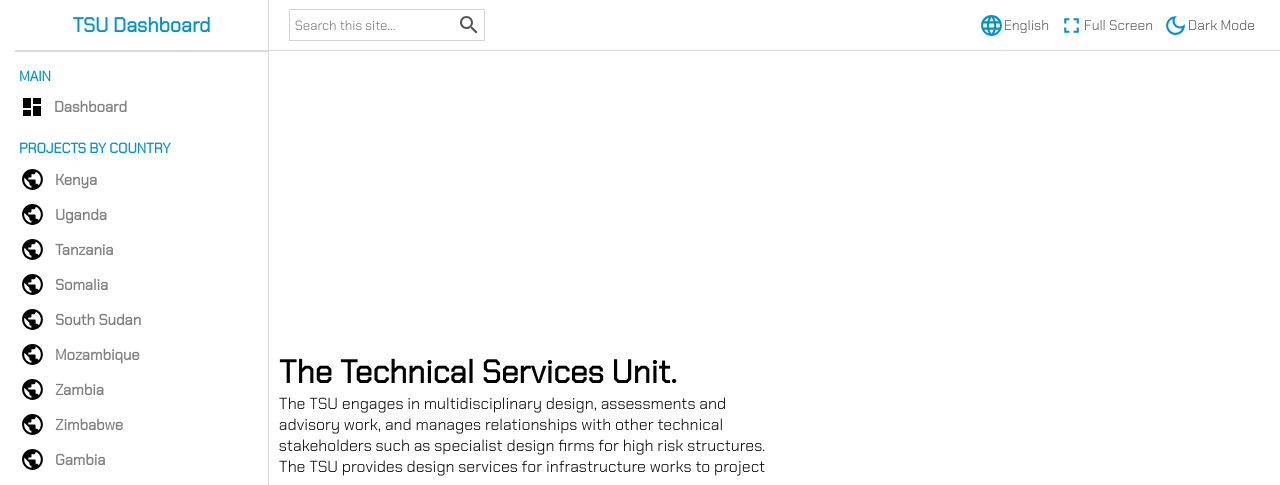
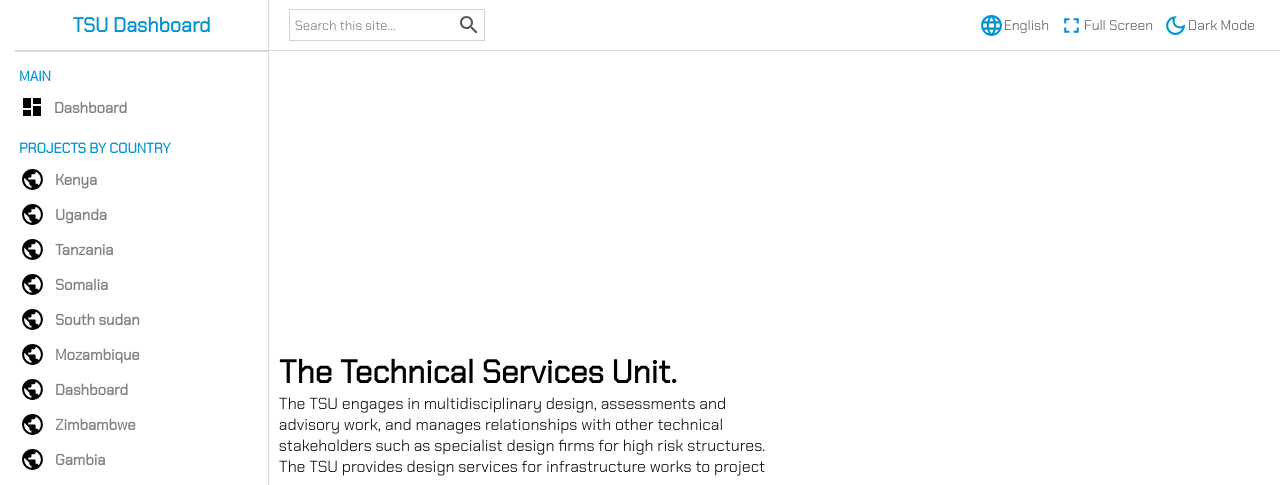
Before and after one commit to MugoDom/dashboard, a React (Create React App) app: page / in a window 1280 px wide. Shown: the top 485 px of the page. Built offline with nearby package versions, Linux system fonts and the light colour scheme.

Commit message:
resolve side bar links

```diff
--- a/package.json
+++ b/package.json
@@ -13,7 +13,6 @@
     "@testing-library/user-event": "^13.5.0",
     "framer-motion": "^6.5.1",
     "react": "^18.2.0",
-    "react-3d-cube": "^1.0.5",
     "react-dom": "^18.2.0",
     "react-router-dom": "^6.3.0",
     "react-scripts": "5.0.1",
--- a/src/App.js
+++ b/src/App.js
@@ -1,4 +1,4 @@
-import { BrowserRouter, Routes, Route } from "react-router-dom";
+import { Routes, Route } from "react-router-dom";
 import Home from "./pages/home/Home";
 import Gambia from "./pages/countries/gambia/Gambia";
 import Kenya from "./pages/countries/kenya/Kenya";
@@ -14,27 +14,18 @@ import Zimbabwe from "./pages/countries/zimbabwe/Zimbabwe";
 function App() {
   return (
     <div className="App">
-      <BrowserRouter>
-        <Routes>
-          <Route path="/" />
-          <Route index element={<Home />} />
-          <Route path="countries">
-            <Route path="gambia" element={<Gambia />} />
-            <Route path="kenya" element={<Kenya />} />
-            <Route path="mozambique" element={<Mozambique />} />
-            <Route path="somalia" element={<Somalia />} />
-            <Route path="southsudan" element={<Southsudan />} />
-            <Route path="tanzania" element={<Tanzania />} />
-            <Route path="uganda" element={<Uganda />} />
-            <Route path="zambia" element={<Zambia />} />
-            <Route path="zimbabwe" element={<Zimbabwe />} />
-
-          </Route>
-
-
-        </Routes>
-
-      </BrowserRouter>
+      <Routes>
+        <Route exact path='/' element={<Home />} />
+        <Route path="/gambia" element={<Gambia />} />
+        <Route path="/kenya" element={<Kenya />} />
+        <Route path="/mozambique" element={<Mozambique />} />
+        <Route path="/somalia" element={<Somalia />} />
+        <Route path="/southsudan" element={<Southsudan />} />
+        <Route path="/tanzania" element={<Tanzania />} />
+        <Route path="/uganda" element={<Uganda />} />
+        <Route path="/zambia" element={<Zambia />} />
+        <Route path="/zimbabwe" element={<Zimbabwe />} />
+      </Routes>
     </div>
   );
 }
--- a/src/components/sidebar/Sidebar.jsx
+++ b/src/components/sidebar/Sidebar.jsx
@@ -1,3 +1,5 @@
+import React from 'react';
+import { NavLink } from 'react-router-dom';
 import "./sidebar.scss"
 import DashboardIcon from '@mui/icons-material/Dashboard';
 import PublicOutlinedIcon from '@mui/icons-material/PublicOutlined';
@@ -5,6 +7,13 @@ import NewspaperOutlinedIcon from '@mui/icons-material/NewspaperOutlined';
 import EmojiPeopleOutlinedIcon from '@mui/icons-material/EmojiPeopleOutlined';
 
 const Sidebar = () => {
+
+    const linkStyles = {
+        display: "inline-block",
+        textDecoration: "none",
+        color: "white",
+      };
+
     return (
         <div className='sidebar'>
             <div className="top">
@@ -16,54 +25,53 @@ const Sidebar = () => {
                     <p className="title">MAIN</p>
                     <li>
                         <DashboardIcon />
-                        <span>Dashboard</span>
+                        <NavLink exact to={'/'} style={linkStyles}><strong className='nav-link'>Dashboard</strong></NavLink>
                     </li>
                     <p className="title">PROJECTS BY COUNTRY</p>
                     <li>
                         <PublicOutlinedIcon className="icon" />
-                        <span>Kenya</span>
+                        <NavLink exact to={'/kenya'} style={linkStyles}><strong className='nav-link'>Kenya</strong></NavLink>
                     </li>
                     <li>
                         <PublicOutlinedIcon className="icon" />
-                        <span>Uganda
-                        </span>
+                        <NavLink exact to={'/uganda'} style={linkStyles}><strong className='nav-link'>Uganda</strong></NavLink>
                     </li>
                     <li>
                         <PublicOutlinedIcon className="icon" />
-                        <span>Tanzania</span>
+                        <NavLink exact to={'/tanzania'} style={linkStyles}><strong className='nav-link'>Tanzania</strong></NavLink>
                     </li>
                     <li>
                         <PublicOutlinedIcon className="icon" />
-                        <span>Somalia</span>
+                        <NavLink exact to={'/somalia'} style={linkStyles}><strong className='nav-link'>Somalia</strong></NavLink>
                     </li>
                     <li>
                         <PublicOutlinedIcon className="icon" />
-                        <span>South Sudan</span>
+                        <NavLink exact to={'/southsudan'} style={linkStyles}><strong className='nav-link'>South sudan</strong></NavLink>
                     </li>
                     <li>
                         <PublicOutlinedIcon className="icon" />
-                        <span>Mozambique</span>
+                        <NavLink exact to={'/mozambique'} style={linkStyles}><strong className='nav-link'>Mozambique</strong></NavLink>
                     </li>
                     <li>
                         <PublicOutlinedIcon className="icon" />
-                        <span>Zambia</span>
+                        <NavLink exact to={'/'} style={linkStyles}><strong className='nav-link'>Dashboard</strong></NavLink>
                     </li>
                     <li>
                         <PublicOutlinedIcon className="icon" />
-                        <span>Zimbabwe</span>
+                        <NavLink exact to={'/zimbambwe'} style={linkStyles}><strong className='nav-link'>Zimbambwe</strong></NavLink>
                     </li>
                     <li>
                         <PublicOutlinedIcon className="icon" />
-                        <span>Gambia</span>
+                        <NavLink exact to={'/gambia'} style={linkStyles}><strong className='nav-link'>Gambia</strong></NavLink>
                     </li>
                     <p className="title">USEFUL</p>
                     <li>
                         <NewspaperOutlinedIcon className="icon" />
-                        <span>UNOPS Newsletter</span>
+                        <NavLink exact to={'/newsletter'} style={linkStyles}><strong className='nav-link'>UNOPS Newsletter</strong></NavLink>
                     </li>
                     <li>
                         <EmojiPeopleOutlinedIcon className="icon" />
-                        <span>Help</span>
+                        <NavLink exact to={'/help'} style={linkStyles}><strong className='nav-link'>Help</strong></NavLink>
                     </li>
 
                 </ul>
--- a/src/components/sidebar/sidebar.scss
+++ b/src/components/sidebar/sidebar.scss
@@ -56,11 +56,12 @@
                     font-size: 25px;
                 }
 
-                span{
+                .nav-link{
                     font-weight: 600;
                     font-size: 15px;
                     color: gray;
                     margin-left: 10px;
+                    text-decoration: none;
                 }
 
             }
--- a/src/index.js
+++ b/src/index.js
@@ -1,11 +1,14 @@
 import React from 'react';
 import ReactDOM from 'react-dom/client';
 import App from './App';
+import { BrowserRouter } from "react-router-dom";
 
 
 const root = ReactDOM.createRoot(document.getElementById('root'));
 root.render(
   <React.StrictMode>
-    <App />
+    <BrowserRouter>
+      <App />
+    </BrowserRouter>
   </React.StrictMode>
 );
```
Also changed, not shown: 1 other file (tests, documents, lock files or other folders).
